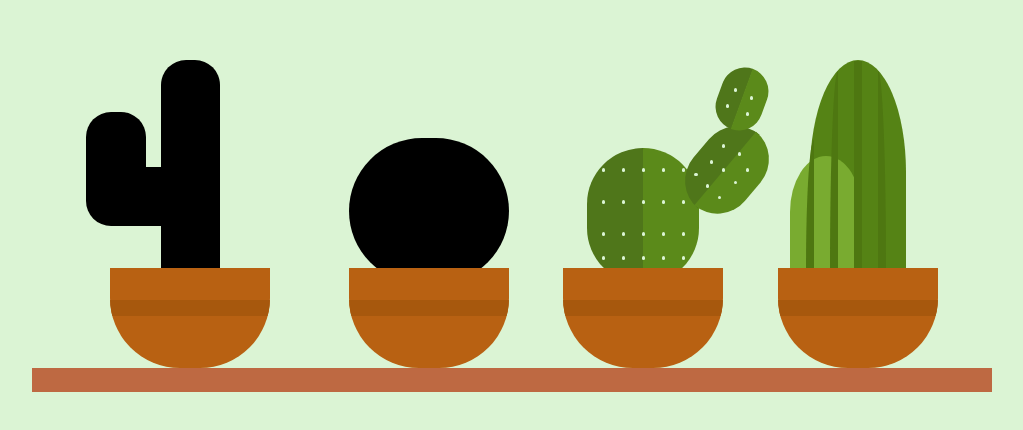
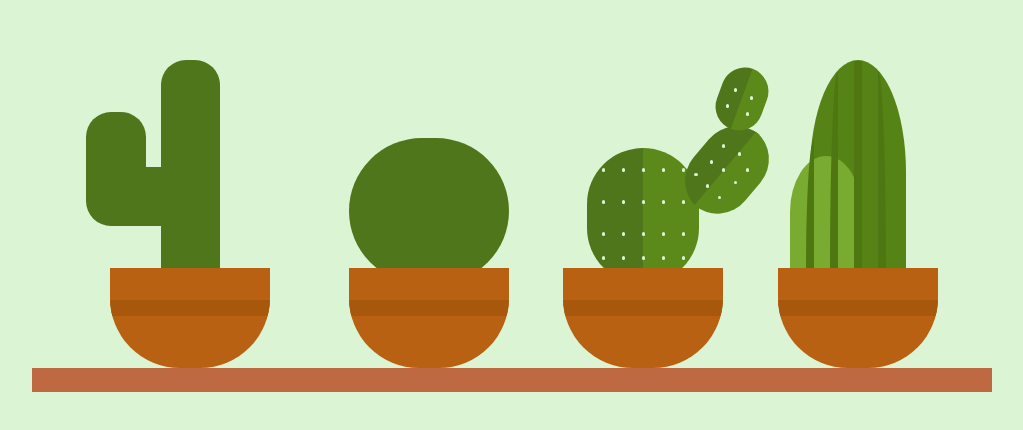
Before and after one commit to jaidernperez/css-landscape, a plain HTML site: page index.html in a window 1280 px wide. Shown: the part 174-604 px from the top of the page, without its empty margins (128-1151 px from the left). Drawn offline with Linux system fonts and the light colour scheme.

Commit message:
feat: change colors

```diff
--- a/assets/style.css
+++ b/assets/style.css
@@ -537,14 +537,14 @@ body {
 	height: 100%;
 	margin: 0 auto;
 	border-radius: 25px 25px 0 0;
-	background-color: black;
+	background-color: var(--primary-color);
 	/*background-image: linear-gradient(to right, black 2px, gray 2px),*/
 }
 
 .c1-rama-1 {
 	height: 3.7em;
 	width: 50%;
-	background-color: black;
+	background-color: var(--primary-color);
 	border-radius: 0 0 0 25px;
 	position: absolute;
 	bottom: 20%;
@@ -554,7 +554,7 @@ body {
 .c1-rama-2 {
 	width: 3.7em;
 	height: 30%;
-	background-color: black;
+	background-color: var(--primary-color);
 	border-radius: 25px 25px 0 0;
 	position: absolute;
 	left: 0;
@@ -564,7 +564,7 @@ body {
 .c2-base {
 	width: 100%;
 	height: 70%;
-	background-color: black;
+	background-color: var(--primary-color);
 	border-radius: 100px;
 	position: absolute;
 	bottom: -1em;
```
